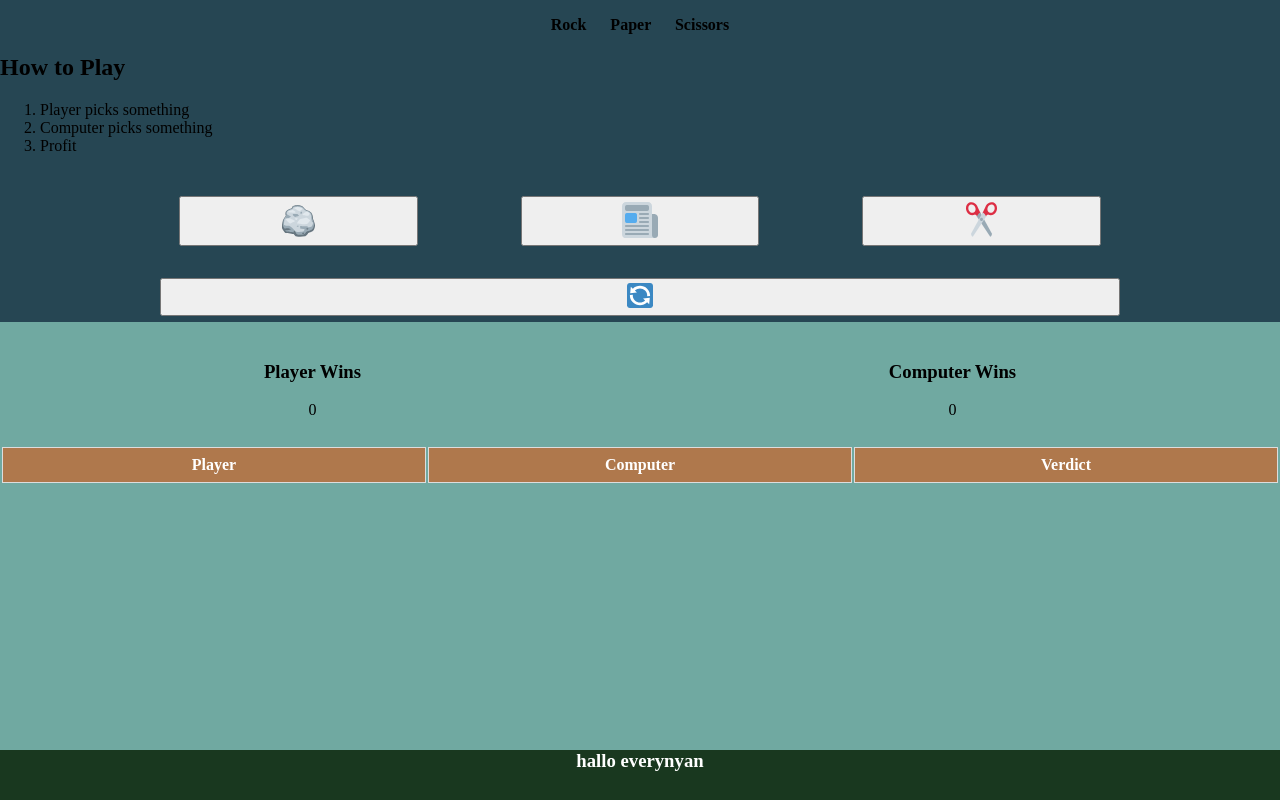
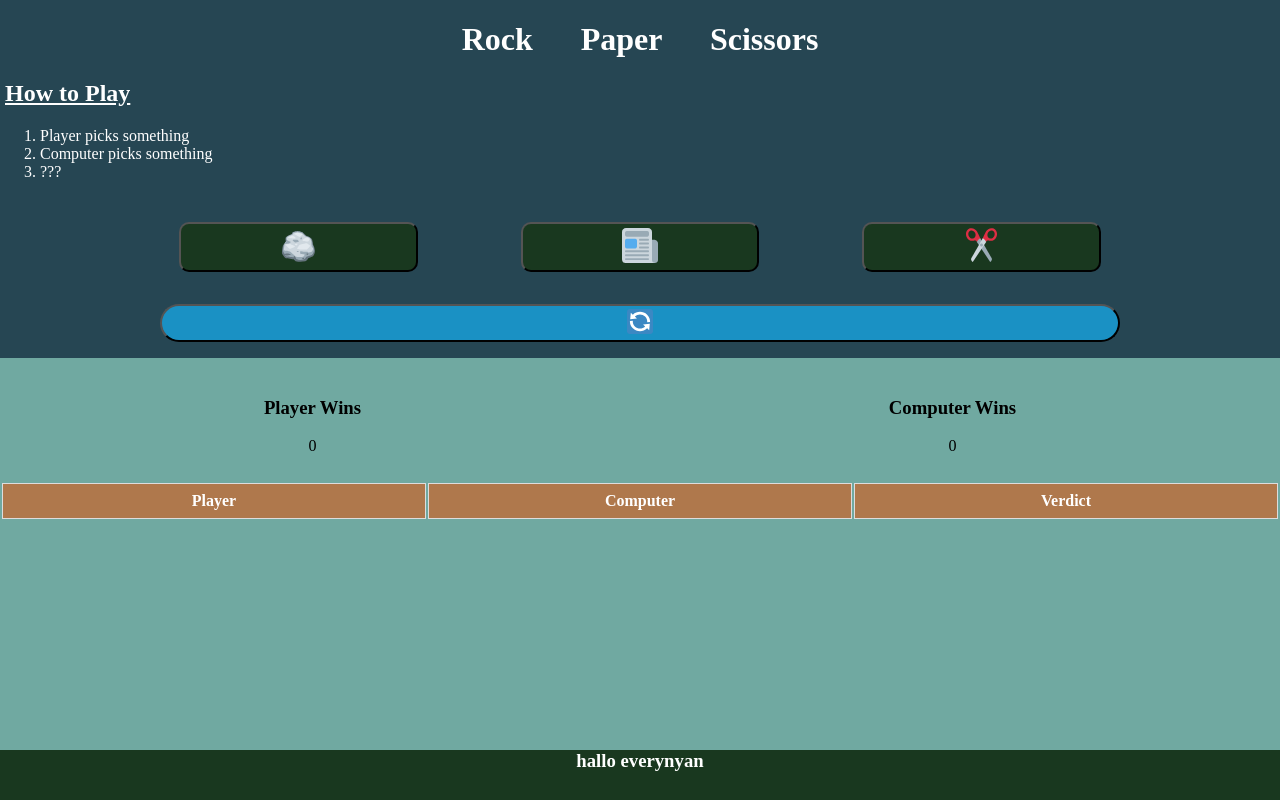
Before and after one commit to Saply/odin-rock-paper-scissors, a plain HTML site: page index.html in a window 1280 px wide. Drawn offline with Linux system fonts and the light colour scheme.

Commit message:
Modify text color and boxes

```diff
--- a/index.html
+++ b/index.html
@@ -10,12 +10,12 @@
 </head>
 <body>
     <div class = "header-intro">
-        <p><strong>Rock &emsp; Paper &emsp; Scissors</strong></p>
-        <h2>How to Play</h2>
+        <h1><strong>Rock &emsp; Paper &emsp; Scissors</strong></h1>
+        <h2><u>How to Play</u></h2>
         <ol>
             <li>Player picks something</li>
             <li>Computer picks something</li>
-            <li>Profit</li>
+            <li>???</li>
         </ol>
     </div>
 
--- a/styles.css
+++ b/styles.css
@@ -16,12 +16,17 @@ img {
 /* the rest */
 .header-intro {
     background-color: #264653;
+    color: white;
 }
 
-.header-intro p {
+
+.header-intro p, .header-intro h1 {
     display: flex;
     justify-content: center;
+}
 
+.header-intro h2 {
+    margin-left: 5px;
 }
 
 /* options */
@@ -43,13 +48,14 @@ img {
     margin: 5%;
     height: 100%;
     width: 100%;
+    background-color: #19381F;
+    border-radius: 10px;
 }
 
 
 .options button:hover {
-    transition: 0.5s ease-in;
-    background-color: rgb(148, 49, 49);
-    border-color: red;
+    transition: 0.2s ease-in;
+    background-color: rgb(32, 145, 60);
 }
 
 
@@ -58,15 +64,19 @@ img {
     height: 50px;
     justify-content: center;
     align-items: center;
+    margin-bottom: 10px;
 }
 
 .restart button {
     height: 75%;
     width: 75%;
+    border-radius: 50px;
+    background-color: #1a91c4;
 }
 
 .restart button:hover {
-    background-color: #19381F;
+    transition: 0.2s ease-in;
+    background-color: #207397;
 }
 
 .results-container {
@@ -85,7 +95,6 @@ img {
 .wins {
     display: flex;
     justify-content: space-around;
-
 }
 
 .player-wins, .computer-wins {
```
